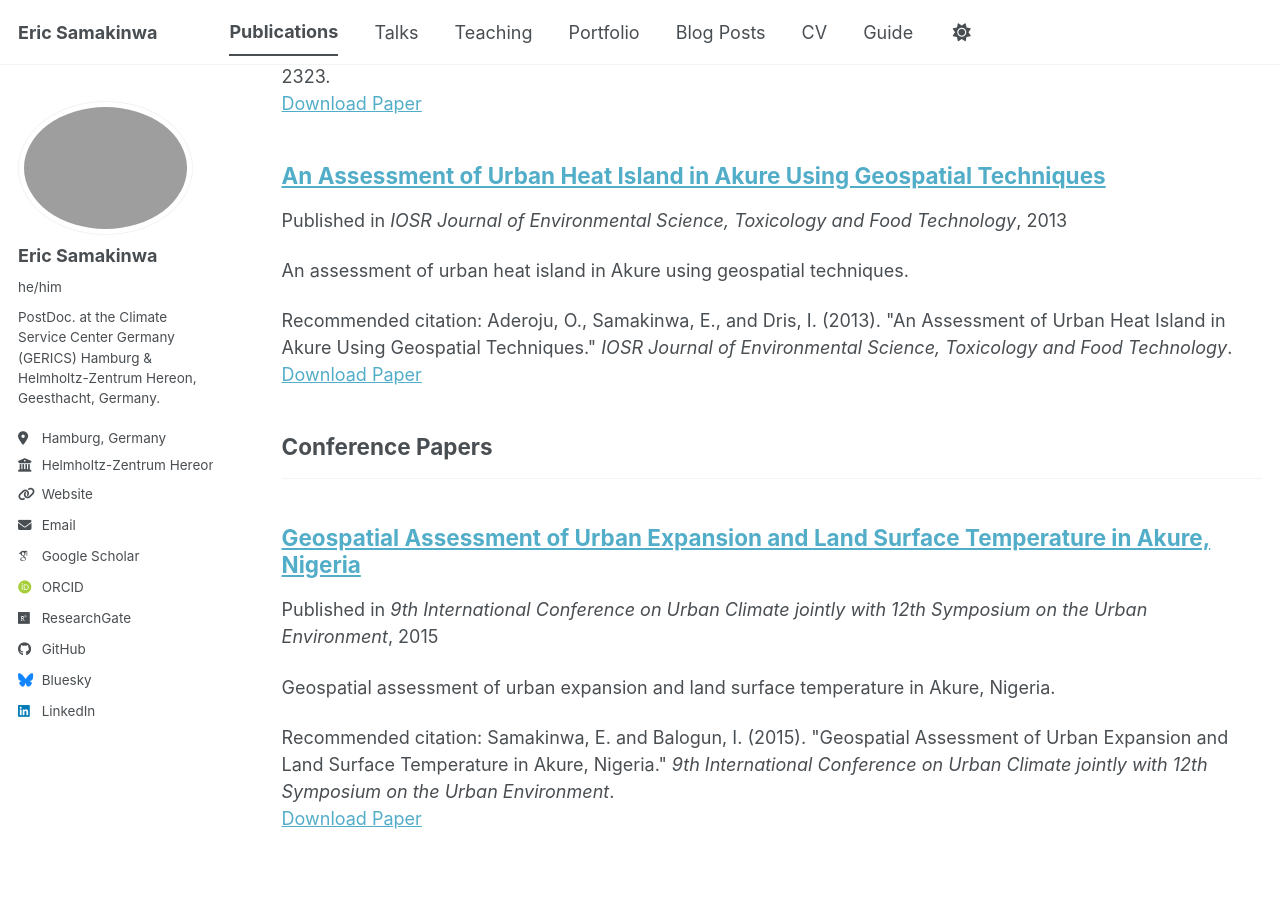
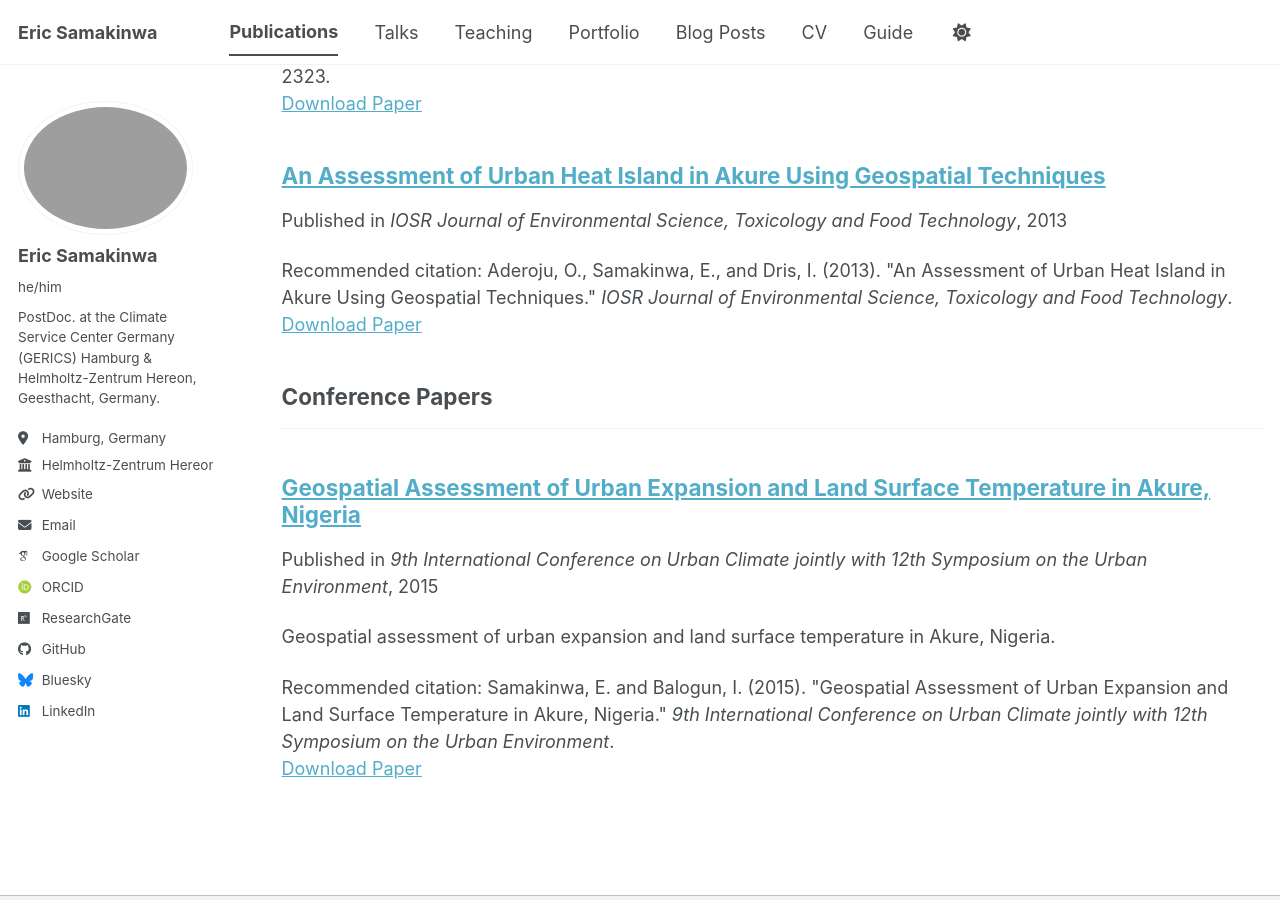
Before and after one commit to shamakson/shamakson.github.io, a Jekyll site: the page built from _pages/publications.html, in a window 1280 px wide and 900 px high, scrolled down 3136 px. Built offline with Jekyll 4.4.1, drawn with Linux system fonts in a browser that asks for light colours; some web fonts are replaced; a script bundle is joined from its source files by our own code; library files that are not in the unit come from our copies.

Commit message:
Clear excerpt field in publication metadata
Updated excerpt to be empty.

```diff
--- a/_publications/2013-01-01-urban-heat-island-akure.md
+++ b/_publications/2013-01-01-urban-heat-island-akure.md
@@ -3,7 +3,7 @@ title: "An Assessment of Urban Heat Island in Akure Using Geospatial Techniques"
 collection: publications
 category: manuscripts
 permalink: https://doi.org/10.9790/2402-0632434
-excerpt: 'An assessment of urban heat island in Akure using geospatial techniques.'
+excerpt: ''
 date: 2013-01-01
 venue: 'IOSR Journal of Environmental Science, Toxicology and Food Technology'
 paperurl: 'https://doi.org/10.9790/2402-0632434'
```
